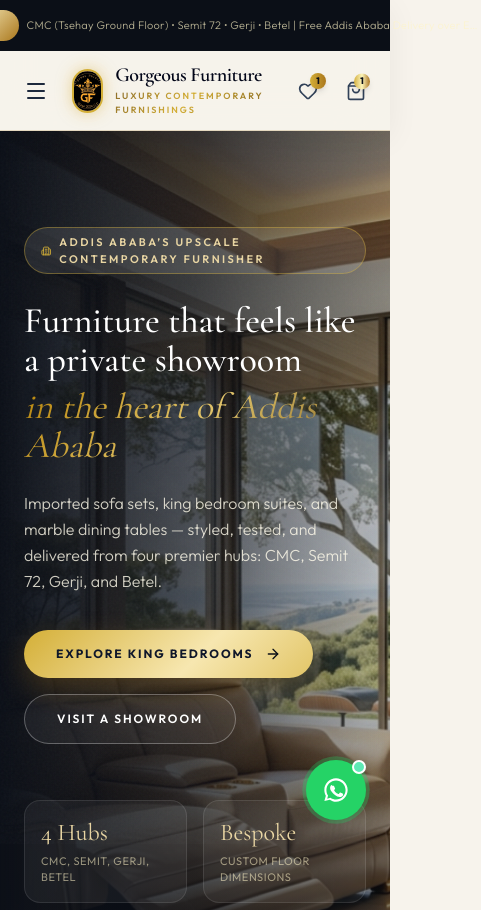
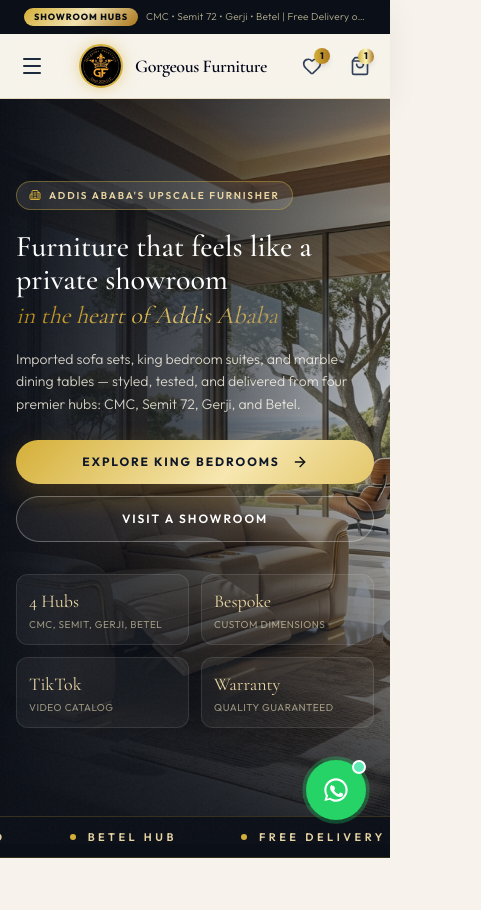
Before and after one commit to admasu26/Gorgeous-Furniture, a Next.js app in the folder frontend/: page / in a window 390 px wide. Shown: the top 910 px of the page, 481 px wide, since content can reach past the window. Built offline with nearby package versions, Linux system fonts and the light colour scheme.

Commit message:
mobile view

```diff
--- a/frontend/app/about/page.jsx
+++ b/frontend/app/about/page.jsx
@@ -30,7 +30,7 @@ export default function About() {
     <main className="min-h-screen bg-[#f7f3ec] text-slate-900 font-sans">
 
       {/* SECTION 1: HERO HEADER */}
-      <section className="relative py-36 sm:py-40 text-white overflow-hidden text-center">
+      <section className="relative py-20 sm:py-36 text-white overflow-hidden text-center">
         <div className="absolute inset-0 z-0">
           <Image
             src="/images/about_header.jpg"
@@ -47,7 +47,7 @@ export default function About() {
             <Award className="w-4 h-4 text-[#D4AF37]" />
             <span>Established 2020 • Addis Ababa, Ethiopia</span>
           </div>
-          <h1 className="text-4xl sm:text-6xl font-serif font-bold leading-tight mb-5 text-white drop-shadow-lg">
+          <h1 className="text-3xl sm:text-4xl md:text-6xl font-serif font-bold leading-tight mb-5 text-white drop-shadow-lg">
             Crafting Comfort,
             <span className="block mt-1 gold-gradient-text italic font-serif">Style & Durability</span>
           </h1>
--- a/frontend/app/components/navbar.jsx
+++ b/frontend/app/components/navbar.jsx
@@ -44,15 +44,15 @@ export default function Navbar() {
     <header className="sticky top-0 z-50 bg-[#f7f3ec]/90 backdrop-blur-xl border-b border-[#e4d8bf] shadow-[0_8px_30px_rgba(26,24,20,0.06)] transition-all duration-300">
 
       {/* 1. TOP ANNOUNCEMENT BAR WITH 4 SHOWROOM HUBS */}
-      <div className="bg-[#0B0F17] text-amber-50/80 text-[11px] py-2.5 px-4 md:px-12">
+      <div className="bg-[#0B0F17] text-amber-50/80 text-[10px] sm:text-[11px] py-2 sm:py-2.5 px-3 sm:px-4 md:px-12">
         <div className="container mx-auto flex flex-col sm:flex-row justify-between items-center gap-2">
 
           <div className="flex items-center gap-2 font-medium tracking-wide">
             <span className="gold-gradient-bg text-[#0B0F17] px-2.5 py-0.5 rounded-full text-[9px] font-black uppercase tracking-widest">
               Showroom Hubs
             </span>
-            <span className="text-amber-100/70 font-light truncate max-w-xl">
-              CMC (Tsehay Ground Floor) • Semit 72 • Gerji • Betel | Free Addis Ababa Delivery over ETB 50k
+            <span className="text-amber-100/70 font-light truncate max-w-[220px] sm:max-w-xl">
+              CMC • Semit 72 • Gerji • Betel | Free Delivery over ETB 50k
             </span>
           </div>
 
@@ -81,7 +81,7 @@ export default function Navbar() {
       </div>
 
       {/* 2. MAIN HEADER BAR */}
-      <div className="container mx-auto px-4 md:px-8 py-3.5 flex items-center justify-between gap-4">
+      <div className="container mx-auto px-3 sm:px-4 md:px-8 py-2.5 sm:py-3.5 flex items-center justify-between gap-2 sm:gap-4">
 
         {/* Mobile Hamburger */}
         <button
@@ -103,10 +103,10 @@ export default function Navbar() {
             />
           </div>
           <div className="flex flex-col">
-            <span className="text-xl md:text-[22px] font-semibold tracking-tight text-slate-950 font-serif leading-none group-hover:text-[#8c6d2a] transition-colors">
+            <span className="text-lg sm:text-xl md:text-[22px] font-semibold tracking-tight text-slate-950 font-serif leading-none group-hover:text-[#8c6d2a] transition-colors">
               Gorgeous Furniture
             </span>
-            <span className="text-[9px] font-semibold tracking-[0.22em] gold-gradient-text uppercase mt-1">
+            <span className="text-[8px] sm:text-[9px] font-semibold tracking-[0.18em] sm:tracking-[0.22em] gold-gradient-text uppercase mt-0.5 sm:mt-1 hidden xs:block">
               Luxury Contemporary Furnishings
             </span>
           </div>
@@ -202,7 +202,7 @@ export default function Navbar() {
 
       {/* 4. MOBILE DRAWER MENU */}
       {mobileMenuOpen && (
-        <div className="lg:hidden fixed inset-x-0 top-[110px] bg-white text-slate-900 border-b border-amber-200 shadow-2xl p-6 z-50 space-y-6 animate-in slide-in-from-top">
+        <div className="lg:hidden fixed inset-x-0 top-0 mt-[100px] sm:mt-[110px] bg-white text-slate-900 border-b border-amber-200 shadow-2xl p-4 sm:p-6 z-50 space-y-4 sm:space-y-6 max-h-[calc(100vh-110px)] overflow-y-auto">
           {/* Mobile Search */}
           <div className="relative">
             <input
@@ -222,7 +222,7 @@ export default function Navbar() {
                 key={link.name}
                 href={link.href}
                 onClick={() => setMobileMenuOpen(false)}
-                className={`text-xs font-bold tracking-widest py-2 border-b border-amber-100/60 flex items-center justify-between ${
+                className={`text-xs font-bold tracking-widest py-3 border-b border-amber-100/60 flex items-center justify-between ${
                   isCurrent(link.href) ? 'text-[#D4AF37] font-extrabold' : 'text-slate-700 hover:text-[#D4AF37]'
                 }`}
               >
--- a/frontend/app/contact/page.jsx
+++ b/frontend/app/contact/page.jsx
@@ -55,7 +55,7 @@ export default function Contact() {
     <main className="min-h-screen bg-[#f7f3ec] text-slate-900 font-sans">
 
       {/* HEADER BANNER */}
-      <section className="relative py-32 text-white overflow-hidden text-center">
+      <section className="relative py-20 sm:py-32 text-white overflow-hidden text-center">
         <div className="absolute inset-0 z-0">
           <Image
             src="/images/contact_header.jpg"
@@ -72,9 +72,9 @@ export default function Contact() {
             <MapPin className="w-4 h-4 text-[#D4AF37]" />
             <span>We Are Here To Help</span>
           </div>
-          <h1 className="text-4xl sm:text-5xl font-serif font-bold mb-4 text-white drop-shadow-lg">
+          <h1 className="text-3xl sm:text-4xl md:text-5xl font-serif font-bold mb-4 text-white drop-shadow-lg">
             Contact Gorgeous Furniture
-            <span className="block mt-1 gold-gradient-text italic font-serif text-3xl sm:text-4xl font-normal">Ethiopia</span>
+            <span className="block mt-1 gold-gradient-text italic font-serif text-2xl sm:text-3xl md:text-4xl font-normal">Ethiopia</span>
           </h1>
           <p className="text-amber-100/90 text-sm font-light leading-relaxed drop-shadow max-w-xl mx-auto">
             Questions about smart recliner couches, custom leather options, or wholesale orders? Visit any of our 4 showrooms or reach us directly.
--- a/frontend/app/globals.css
+++ b/frontend/app/globals.css
@@ -204,3 +204,26 @@ body::before {
 ::-webkit-scrollbar-thumb:hover {
   background: linear-gradient(180deg, #fcf6ba 0%, #d4af37 100%);
 }
+
+/* Mobile-specific optimizations */
+@media (max-width: 640px) {
+  .gold-card-hover:hover {
+    transform: translateY(-2px);
+    box-shadow: 0 10px 24px -8px rgba(26, 24, 20, 0.12), 0 4px 10px -4px rgba(201, 162, 39, 0.15);
+  }
+
+  .hero-kenburns {
+    animation-duration: 24s;
+  }
+
+  .marquee-track {
+    animation-duration: 20s;
+  }
+}
+
+/* Safe area padding for notched phones */
+@supports (padding: env(safe-area-inset-bottom)) {
+  .fixed.bottom-6 {
+    padding-bottom: env(safe-area-inset-bottom);
+  }
+}
--- a/frontend/app/page.jsx
+++ b/frontend/app/page.jsx
@@ -157,7 +157,7 @@ export default function Home() {
     <main className="min-h-screen bg-[#f7f3ec] text-slate-900 font-sans">
 
       {/* SECTION 1: HERO BANNER */}
-      <section className="relative min-h-[88vh] py-24 flex items-end overflow-hidden bg-[#0B0F17]">
+      <section className="relative min-h-[85vh] sm:min-h-[88vh] py-16 sm:py-24 flex items-end overflow-hidden bg-[#0B0F17]">
         <div className="absolute inset-0 z-0">
           <Image
             src="/hero_recliner.png"
@@ -170,26 +170,26 @@ export default function Home() {
           <div className="absolute inset-0 bg-gradient-to-t from-[#0B0F17]/80 via-transparent to-[#0B0F17]/30" />
         </div>
 
-        <div className="relative z-10 container mx-auto px-6 md:px-16 pb-10 animate-fade-up">
+        <div className="relative z-10 container mx-auto px-4 sm:px-6 md:px-16 pb-6 sm:pb-10 animate-fade-up">
 
-          <div className="inline-flex items-center gap-2 px-4 py-1.5 rounded-full bg-white/10 backdrop-blur-md border border-[#D4AF37]/40 text-[#E8D5A3] text-[11px] font-semibold uppercase tracking-[0.22em] mb-7">
-            <Building2 className="w-3.5 h-3.5 text-[#D4AF37]" />
-            <span>Addis Ababa’s Upscale Contemporary Furnisher</span>
+          <div className="inline-flex items-center gap-2 px-3 sm:px-4 py-1.5 rounded-full bg-white/10 backdrop-blur-md border border-[#D4AF37]/40 text-[#E8D5A3] text-[10px] sm:text-[11px] font-semibold uppercase tracking-[0.18em] sm:tracking-[0.22em] mb-5 sm:mb-7">
+            <Building2 className="w-3 h-3 sm:w-3.5 sm:h-3.5 text-[#D4AF37]" />
+            <span>Addis Ababa's Upscale Furnisher</span>
           </div>
 
-          <h1 className="text-white text-4xl sm:text-6xl lg:text-[4.6rem] font-serif font-medium max-w-4xl leading-[1.08] mb-6">
+          <h1 className="text-white text-3xl sm:text-5xl lg:text-[4.6rem] font-serif font-medium max-w-4xl leading-[1.1] sm:leading-[1.08] mb-4 sm:mb-6">
             Furniture that feels like a private showroom
-            <span className="block mt-2 italic font-normal gold-gradient-text-soft">in the heart of Addis Ababa</span>
+            <span className="block mt-1 sm:mt-2 italic font-normal gold-gradient-text-soft text-2xl sm:text-4xl lg:text-[3.6rem]">in the heart of Addis Ababa</span>
           </h1>
 
-          <p className="text-amber-50/80 text-base sm:text-lg max-w-2xl font-light mb-9 leading-relaxed">
+          <p className="text-amber-50/80 text-sm sm:text-base sm:text-lg max-w-2xl font-light mb-6 sm:mb-9 leading-relaxed">
             Imported sofa sets, king bedroom suites, and marble dining tables — styled, tested, and delivered from four premier hubs: CMC, Semit 72, Gerji, and Betel.
           </p>
 
-          <div className="flex flex-wrap items-center gap-4">
+          <div className="flex flex-col sm:flex-row items-stretch sm:items-center gap-3 sm:gap-4">
             <Link
               href="/bedroom"
-              className="flex items-center gap-3 gold-metallic-btn px-8 py-4 rounded-full text-xs uppercase transition-all"
+              className="flex items-center justify-center gap-3 gold-metallic-btn px-6 sm:px-8 py-3.5 sm:py-4 rounded-full text-xs uppercase transition-all"
             >
               <span>Explore King Bedrooms</span>
               <ArrowRight className="w-4 h-4 text-[#0B0F17]" />
@@ -197,22 +197,22 @@ export default function Home() {
 
             <Link
               href="/contact"
-              className="flex items-center gap-2 border border-white/30 bg-white/5 text-white hover:bg-white hover:text-[#0B0F17] px-8 py-4 rounded-full text-xs font-semibold tracking-[0.16em] uppercase backdrop-blur-sm transition-all"
+              className="flex items-center justify-center gap-2 border border-white/30 bg-white/5 text-white hover:bg-white hover:text-[#0B0F17] px-6 sm:px-8 py-3.5 sm:py-4 rounded-full text-xs font-semibold tracking-[0.16em] uppercase backdrop-blur-sm transition-all"
             >
               <span>Visit a Showroom</span>
             </Link>
           </div>
 
-          <div className="grid grid-cols-2 sm:grid-cols-4 gap-4 mt-14 max-w-4xl">
+          <div className="grid grid-cols-2 sm:grid-cols-4 gap-3 sm:gap-4 mt-8 sm:mt-14 max-w-4xl">
             {[
               ['4 Hubs', 'CMC, Semit, Gerji, Betel'],
-              ['Bespoke', 'Custom floor dimensions'],
-              ['TikTok', 'Video catalog previews'],
+              ['Bespoke', 'Custom dimensions'],
+              ['TikTok', 'Video catalog'],
               ['Warranty', 'Quality guaranteed'],
             ].map(([title, subtitle]) => (
-              <div key={title} className="rounded-2xl border border-white/10 bg-white/5 backdrop-blur-md px-4 py-4">
-                <p className="text-2xl font-serif text-[#E8D5A3]">{title}</p>
-                <p className="text-amber-100/55 text-[11px] uppercase tracking-wider mt-1">{subtitle}</p>
+              <div key={title} className="rounded-xl sm:rounded-2xl border border-white/10 bg-white/5 backdrop-blur-md px-3 sm:px-4 py-3 sm:py-4">
+                <p className="text-lg sm:text-2xl font-serif text-[#E8D5A3]">{title}</p>
+                <p className="text-amber-100/55 text-[10px] sm:text-[11px] uppercase tracking-wider mt-0.5 sm:mt-1">{subtitle}</p>
               </div>
             ))}
           </div>
@@ -235,8 +235,8 @@ export default function Home() {
       </div>
 
       {/* SECTION 2: SHOWROOM HUBS LOCATION GRID */}
-      <section className="py-24 bg-[#f7f3ec] text-slate-900">
-        <div className="container mx-auto px-6">
+      <section className="py-16 sm:py-24 bg-[#f7f3ec] text-slate-900">
+        <div className="container mx-auto px-4 sm:px-6">
           <div className="text-center max-w-2xl mx-auto mb-16">
             <span className="section-kicker block mb-3">
               Physical Showroom Network
@@ -334,7 +334,7 @@ export default function Home() {
         <div className="grid grid-cols-1 sm:grid-cols-2 lg:grid-cols-4 gap-8">
           {categories.map((cat) => (
             <Link key={cat.name} href={cat.href} className="group flex flex-col">
-              <div className="relative h-[420px] rounded-2xl overflow-hidden shadow-xl bg-[#0B0F17] mb-4 border border-amber-200/50 gold-card-hover">
+              <div className="relative h-[280px] sm:h-[420px] rounded-2xl overflow-hidden shadow-xl bg-[#0B0F17] mb-4 border border-amber-200/50 gold-card-hover">
                 <Image
                   src={cat.img}
                   alt={cat.name}
@@ -364,8 +364,8 @@ export default function Home() {
 
       {/* SECTION 4: BESPOKE CUSTOMIZATION STUDIO BANNER */}
       <section className="py-20 bg-white border-y border-amber-200/60">
-        <div className="container mx-auto px-6 md:px-12">
-          <div className="flex flex-col lg:flex-row items-center gap-12 bg-gradient-to-br from-[#0B0F17] via-[#141923] to-[#0B0F17] p-8 sm:p-14 rounded-3xl text-white shadow-2xl border border-[#D4AF37]/40 relative overflow-hidden">
+        <div className="container mx-auto px-4 sm:px-6 md:px-12">
+          <div className="flex flex-col lg:flex-row items-center gap-8 sm:gap-12 bg-gradient-to-br from-[#0B0F17] via-[#141923] to-[#0B0F17] p-6 sm:p-8 md:p-14 rounded-2xl sm:rounded-3xl text-white shadow-2xl border border-[#D4AF37]/40 relative overflow-hidden">
 
             <div className="lg:w-3/5 space-y-6 relative z-10">
               <div className="inline-flex items-center gap-2 px-4 py-1.5 rounded-full bg-[#D4AF37]/20 text-[#D4AF37] border border-[#D4AF37]/50 text-xs font-black uppercase tracking-widest">
@@ -373,7 +373,7 @@ export default function Home() {
                 <span>Bespoke Material & Floor Plan Service</span>
               </div>
 
-              <h2 className="text-3xl sm:text-5xl font-serif font-bold gold-gradient-text-soft leading-tight">
+              <h2 className="text-2xl sm:text-3xl md:text-5xl font-serif font-bold gold-gradient-text-soft leading-tight">
                 Tailor-Made Dimensions & Fabric Swatches
               </h2>
 
@@ -408,7 +408,7 @@ export default function Home() {
               </div>
             </div>
 
-            <div className="lg:w-2/5 relative h-[320px] w-full rounded-2xl overflow-hidden border border-[#D4AF37]/50 shadow-2xl">
+            <div className="lg:w-2/5 relative h-[220px] sm:h-[320px] w-full rounded-2xl overflow-hidden border border-[#D4AF37]/50 shadow-2xl">
               <Image
                 src="/king_bedroom.png"
                 alt="Bespoke Custom Furniture Studio Addis Ababa"
@@ -543,13 +543,13 @@ export default function Home() {
         </div>
 
         <div className="relative z-10 container mx-auto px-6 flex justify-start">
-          <div className="max-w-2xl bg-white/95 backdrop-blur-xl p-8 sm:p-12 rounded-3xl border border-amber-300 shadow-xl text-slate-900">
+          <div className="max-w-2xl bg-white/95 backdrop-blur-xl p-6 sm:p-8 md:p-12 rounded-2xl sm:rounded-3xl border border-amber-300 shadow-xl text-slate-900">
             <span className="text-xs font-black text-[#9A7B4F] uppercase tracking-widest flex items-center gap-2 mb-3">
               <Sparkles className="w-4 h-4 text-[#D4AF37] animate-spin" style={{ animationDuration: '4s' }} />
               <span>Full-Body Relaxation Technology</span>
             </span>
 
-            <h2 className="text-3xl sm:text-5xl font-serif font-medium text-slate-950 mb-4">
+            <h2 className="text-2xl sm:text-3xl md:text-5xl font-serif font-medium text-slate-950 mb-4">
               Z600 Britanica <br />
               <span className="gold-gradient-text italic font-serif">Zero Gravity Massage Chair</span>
             </h2>
@@ -558,7 +558,7 @@ export default function Home() {
               Experience the pinnacle of wellness tech in Addis Ababa. Featuring intelligent pressure rollers, lumbar heating, bluetooth speakers, and weightless zero-gravity recline modes.
             </p>
 
-            <div className="flex flex-wrap items-center gap-4">
+            <div className="flex flex-col sm:flex-row items-stretch sm:items-center gap-3 sm:gap-4">
               <button
                 onClick={() =>
                   setQuickViewProduct({
@@ -570,7 +570,7 @@ export default function Home() {
                     description: 'Equipped with zero gravity positioning, Bluetooth sound system, lumbar heating, and smart pressure sensors for tailor-made full body relief in Addis Ababa.',
                   })
                 }
-                className="gold-metallic-btn px-8 py-4 rounded-xl text-xs font-black uppercase tracking-widest shadow-xl"
+                className="gold-metallic-btn px-6 sm:px-8 py-3.5 sm:py-4 rounded-xl text-[11px] sm:text-xs font-black uppercase tracking-widest shadow-xl text-center"
               >
                 Inquire & Order (ETB 145,000)
               </button>
@@ -579,10 +579,10 @@ export default function Home() {
                 href="https://wa.me/251940510000?text=Hi%20Gorgeous%20Furniture%20Ethiopia!%20I'd%20like%20to%20inquire%20about%20the%20Z600%20Massage%20Chair."
                 target="_blank"
                 rel="noopener noreferrer"
-                className="bg-[#25D366] hover:bg-[#20ba5a] text-white px-6 py-4 rounded-xl font-bold text-xs capitalize tracking-wider transition flex items-center gap-2 shadow-md"
+                className="bg-[#25D366] hover:bg-[#20ba5a] text-white px-5 sm:px-6 py-3.5 sm:py-4 rounded-xl font-bold text-[11px] sm:text-xs capitalize tracking-wider transition flex items-center justify-center gap-2 shadow-md"
               >
                 <WhatsAppIcon className="w-4 h-4 fill-white" />
-                <span>WhatsApp Inquiry (0909794287)</span>
+                <span>WhatsApp (0909794287)</span>
               </a>
             </div>
           </div>
--- a/frontend/app/wholesale-application/page.jsx
+++ b/frontend/app/wholesale-application/page.jsx
@@ -39,7 +39,7 @@ export default function WholesaleApplicationPage() {
     <main className="min-h-screen bg-[#f7f3ec] text-slate-900 font-sans">
 
       {/* BANNER */}
-      <section className="relative py-32 text-white border-b border-amber-200/80 overflow-hidden text-center">
+      <section className="relative py-20 sm:py-32 text-white border-b border-amber-200/80 overflow-hidden text-center">
         <div className="absolute inset-0 z-0">
           <Image
             src="/images/wholesale_header.jpg"
@@ -56,9 +56,9 @@ export default function WholesaleApplicationPage() {
             <Building2 className="w-4 h-4 text-[#D4AF37]" />
             <span>B2B Commercial & Trade Portal</span>
           </div>
-          <h1 className="text-4xl sm:text-5xl font-serif font-bold mb-4 text-white drop-shadow-lg">
+          <h1 className="text-3xl sm:text-4xl md:text-5xl font-serif font-bold mb-4 text-white drop-shadow-lg">
             Wholesale & Trade
-            <span className="block mt-1 gold-gradient-text italic font-serif text-3xl sm:text-4xl font-normal">Application Portal</span>
+            <span className="block mt-1 gold-gradient-text italic font-serif text-2xl sm:text-3xl md:text-4xl font-normal">Application Portal</span>
           </h1>
           <p className="text-amber-100/90 text-sm font-light leading-relaxed drop-shadow max-w-2xl mx-auto">
             Partner with Gorgeous Furniture Ethiopia. Access direct manufacturer pricing, custom leather & fabric options, and dedicated account support for retail stockists, hospitality projects, and interior designers in East Africa.
```
Also changed, not shown: frontend/app/bedroom/page.jsx (+7 -7 lines), frontend/app/chairs/page.jsx (+4 -4 lines), frontend/app/dining-room/page.jsx (+4 -4 lines), frontend/app/living-room/page.jsx (+4 -4 lines), frontend/app/tv-stand/page.jsx (+4 -4 lines), 1 other file (tests, documents, lock files or other folders).
